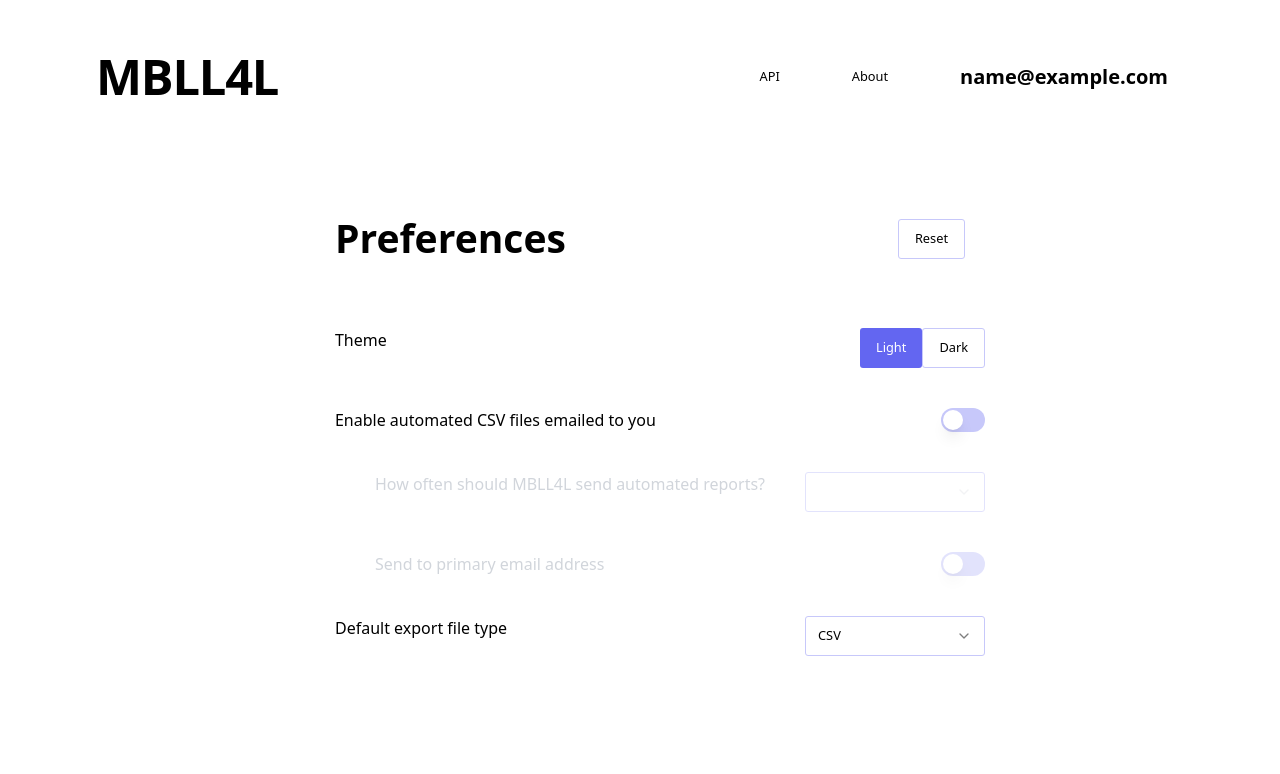
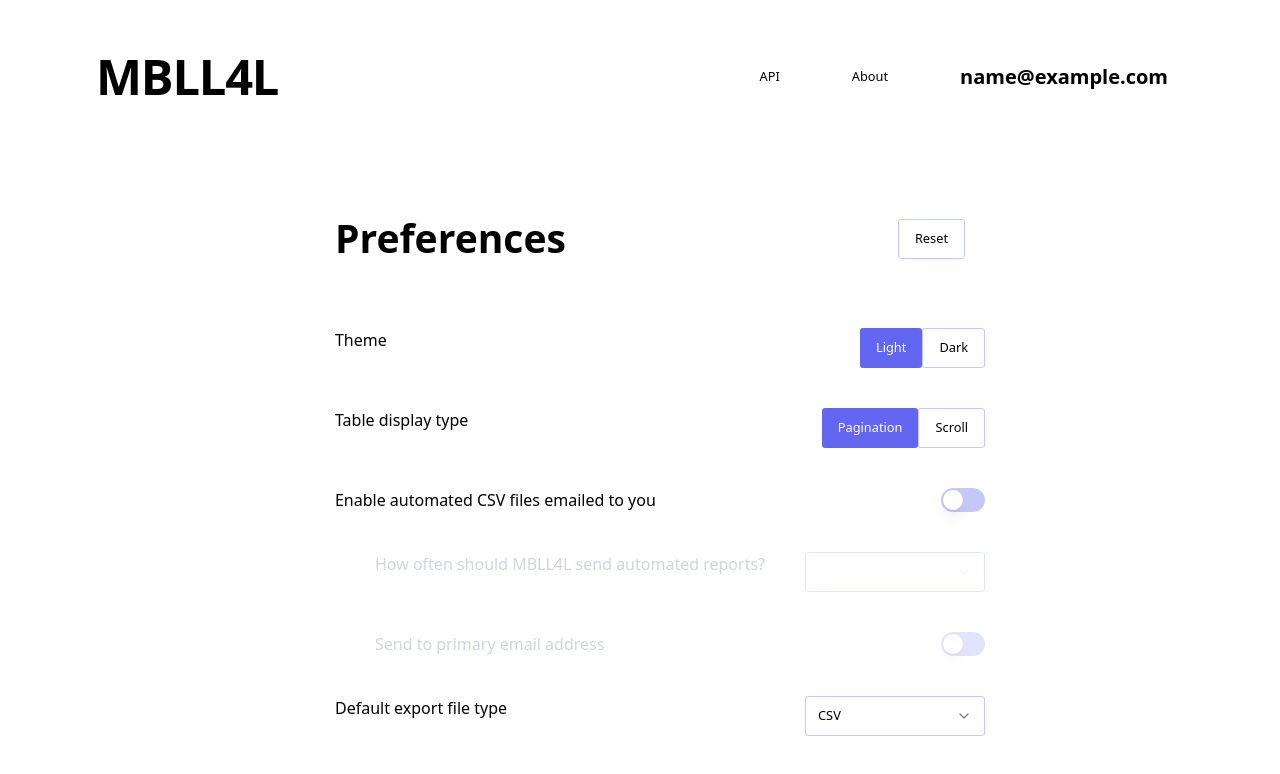
Before and after one commit to DavidLekei/MBLL4L, a Next.js app: page /preferences in a window 1280 px wide. Shown: the top 774 px of the page. Built offline with nearby package versions, Linux system fonts and the light colour scheme; sample sign-in values are in the browser's storage.

Commit message:
lol yeah i knew settings would need to be re-written

```diff
--- a/package.json
+++ b/package.json
@@ -23,6 +23,7 @@
     "clsx": "^2.1.0",
     "lucide-react": "^0.365.0",
     "next": "14.1.4",
+    "next-themes": "^0.3.0",
     "react": "^18",
     "react-dom": "^18",
     "react-hook-form": "^7.51.2",
--- a/src/app/layout.tsx
+++ b/src/app/layout.tsx
@@ -3,6 +3,8 @@ import { Inter } from "next/font/google";
 import "./globals.css";
 import AuthenticationProvider from "@/api/auth/auth";
 import SettingsProvider from '@/components/settings/settings'
+import { ThemeContext, ThemeProvider } from "@/components/theme/theme";
+import { useContext } from "react";
 
 const inter = Inter({ subsets: ["latin"] });
 
@@ -19,9 +21,11 @@ export default function RootLayout({
   return (
     <AuthenticationProvider>
       <SettingsProvider>
-      <html lang="en">
-        <body className="!min-w-full" >{children}</body>
-      </html>
+        <ThemeProvider>
+          <html lang="en">
+            {children}
+          </html>
+        </ThemeProvider>
       </SettingsProvider>
     </AuthenticationProvider>
   );
--- a/src/app/page.tsx
+++ b/src/app/page.tsx
@@ -7,13 +7,17 @@ import { useContext, useState } from "react"
 import { Toaster } from "@/components/ui/toaster"
 import AuthenticationProvider from "@/api/auth/auth"
 import SettingsProvider from "@/components/settings/settings"
+import { ThemeContext } from "@/components/theme/theme"
 
 export default function Home() {
+
+  const theme = useContext(ThemeContext)
 
   const [filter, setFilter] = useState(null);
   const [searchTerm, setSearchTerm] = useState(null);
 
   return (
+    <body className={`!min-w-full ${theme.theme}`} >
         <div className="app-margins">
           <Navbar />
           <main className={styles.main}>
@@ -23,5 +27,6 @@ export default function Home() {
             <Toaster />
           </main>
         </div>
+      </body>
   );
 }
--- a/src/app/preferences/page.tsx
+++ b/src/app/preferences/page.tsx
@@ -1,7 +1,8 @@
 'use client'
 import styles from "../page.module.css"
 import Navbar from '../../components/ui/navbar'
-import { Setting, SettingsContext, defaultSettings } from "@/components/settings/settings"
+import { Setting, SettingsContext } from "@/components/settings/settings"
+import {ThemeContext} from "@/components/theme/theme"
 import { useContext, useEffect, useState } from "react"
 import { AuthContext } from "@/api/auth/auth"
 import { useRouter } from "next/navigation"
@@ -27,7 +28,7 @@ export default function Preferences(props: any){
 
     const router = useRouter()
     const auth = useContext(AuthContext)
-
+    const theme = useContext(ThemeContext)
 
     //If user is not logged in, re-route back to home page (if user manually enters the /preferences route)
     if(!auth.user){
@@ -44,6 +45,7 @@ export default function Preferences(props: any){
         const handleChange = (e: any) => {
             setSelected(e.target.innerText)
             settingsContext.updateSetting(props.setting.name, e.target.innerText)
+            props.setting.callback(e.target.innerText)
         }
 
         const buttons = props.setting.options.map((button: string, index: any) => {
@@ -166,6 +168,7 @@ export default function Preferences(props: any){
     }
 
     return(
+        <body className={`!min-w-full ${theme.theme}`} >
             <div className="app-margins">
                 <Navbar />
                 <main className={styles.main}>
@@ -180,5 +183,6 @@ export default function Preferences(props: any){
                     </div>
                 </main>
             </div>
+        </body>
     )
 }
--- a/src/components/settings/settings.tsx
+++ b/src/components/settings/settings.tsx
@@ -3,7 +3,9 @@
 import { AuthContext } from '@/api/auth/auth';
 import { useRouter } from 'next/navigation'
 import {Component, useContext, createContext, useState, useEffect} from 'react'
+import { ThemeContext } from '../theme/theme';
 
+type Callback = (...args: any[]) => void
 
 export type Setting = {
     name: string,
@@ -14,6 +16,7 @@ export type Setting = {
     default: Boolean | string | number,
     disabled: Boolean,
     children: Setting[] | null
+    callback: Callback | null
     // update: (newValue: Boolean | string | number) => void;
 }
 
@@ -35,7 +38,23 @@ export const _settings: Settings = [
         options: ['Light', 'Dark'],
         default: 'Light',
         disabled: false,
-        children:null
+        children:null,
+        callback: (theme) => {
+            console.log('callback - theme: ', theme)
+            const themeContext = useContext(ThemeContext)
+            themeContext.setTheme(theme)
+        }
+    },
+    {
+        name:'table_view',
+        display: 'Table display type',
+        value: 'Pagination',
+        element: 'buttons',
+        options: ['Pagination', 'Scroll'],
+        default: 'Scroll',
+        disabled: false,
+        children: null,
+        callback: null
     },
     {
         name:'automate',
@@ -45,6 +64,7 @@ export const _settings: Settings = [
         options: null,
         default: false,
         disabled: false,
+        callback: null,
         children: [
             {
                 name:'cycle',
@@ -54,7 +74,8 @@ export const _settings: Settings = [
                 options: ['Daily', 'Monthly', 'Yearly'],
                 default: false,
                 disabled: true,
-                children: null
+                children: null,
+                callback: null
             },
             {
                 name: 'email_address',
@@ -64,7 +85,8 @@ export const _settings: Settings = [
                 options: null,
                 default: false,
                 disabled: true,
-                children: null
+                children: null,
+                callback: null
             }
         ]
     },
@@ -76,7 +98,19 @@ export const _settings: Settings = [
         options: ['CSV', 'JSON', 'XML', 'DOCX', 'PDF'],
         default: 'CSV',
         disabled: false,
-        children:null
+        children:null,
+        callback: null
+    },
+    {
+        name:'',
+        display:'',
+        value: null,
+        element:'text',
+        options: null,
+        default: '',
+        disabled: false,
+        children: null,
+        callback: null
     }
 ]
 
--- /dev/null
+++ b/src/components/theme/theme.tsx
@@ -0,0 +1,29 @@
+"use client"
+
+import {useState, createContext, useContext} from "react"
+
+type ThemeContext = {
+    theme: string | null;
+    setTheme(theme: string): void;
+}
+
+export const ThemeContext = createContext({
+    theme: null,
+    setTheme: (theme: any) => theme,
+});
+
+export function ThemeProvider(props: any){
+
+    const [theme, setTheme] = useState<string | null>('Light')
+
+    return(
+        <ThemeContext.Provider
+            value={{
+                theme,
+                setTheme
+            }}
+        >
+            {props.children}
+        </ThemeContext.Provider>
+    )
+}
--- /dev/null
+++ b/src/components/ui/exportcontrols.tsx
@@ -0,0 +1,29 @@
+import auth, { AuthContext } from "@/api/auth/auth";
+import { Button } from "./button";
+import ExportTypes from "./exporttypes";
+import { useContext } from "react";
+import { SettingsContext } from "../settings/settings";
+
+export default function ExportControls(props: any){
+
+    const auth = useContext(AuthContext)
+    const settings = useContext(SettingsContext)
+
+    let fileType
+
+    for(var i in settings.settings){
+      if(settings.settings[i].name == 'export_type'){
+        console.log('setting: ', settings.settings[i].name)
+        fileType = settings.settings[i].value
+      }
+    }
+
+    console.log('filetype : ', fileType)
+
+    return(
+      <div className="flex flex-row items-center">
+        <Button variant="outline" onClick={props.exportFunction}>Export to {fileType}</Button>
+        {auth.user ? <ExportTypes /> : <div></div>}
+      </div>
+    )
+}
--- a/src/components/ui/lawyers.tsx
+++ b/src/components/ui/lawyers.tsx
@@ -29,6 +29,7 @@ import {getLawyers} from '../../api/api'
 import { AuthContext } from "@/api/auth/auth"
 import SavedSearches from "./savedsearches"
 import ExportTypes from "./exporttypes"
+import ExportControls from "./exportcontrols"
 
 function getLawyerDataInTable(){
 
@@ -203,6 +204,7 @@ export default function Lawyers(props: any){
               <Button variant="outline" onClick={exportToFile}>Export to CSV</Button>
               {auth.user ? <ExportTypes /> : <div></div>}
             </div>
+            <ExportControls exportFunction={exportToFile} />
         </div>
         <Table className={styles.table}>
           <TableHeader >
```
Also changed, not shown: 1 other file (tests, documents, lock files or other folders). Lines whose indentation alone changed are shown as unchanged.
